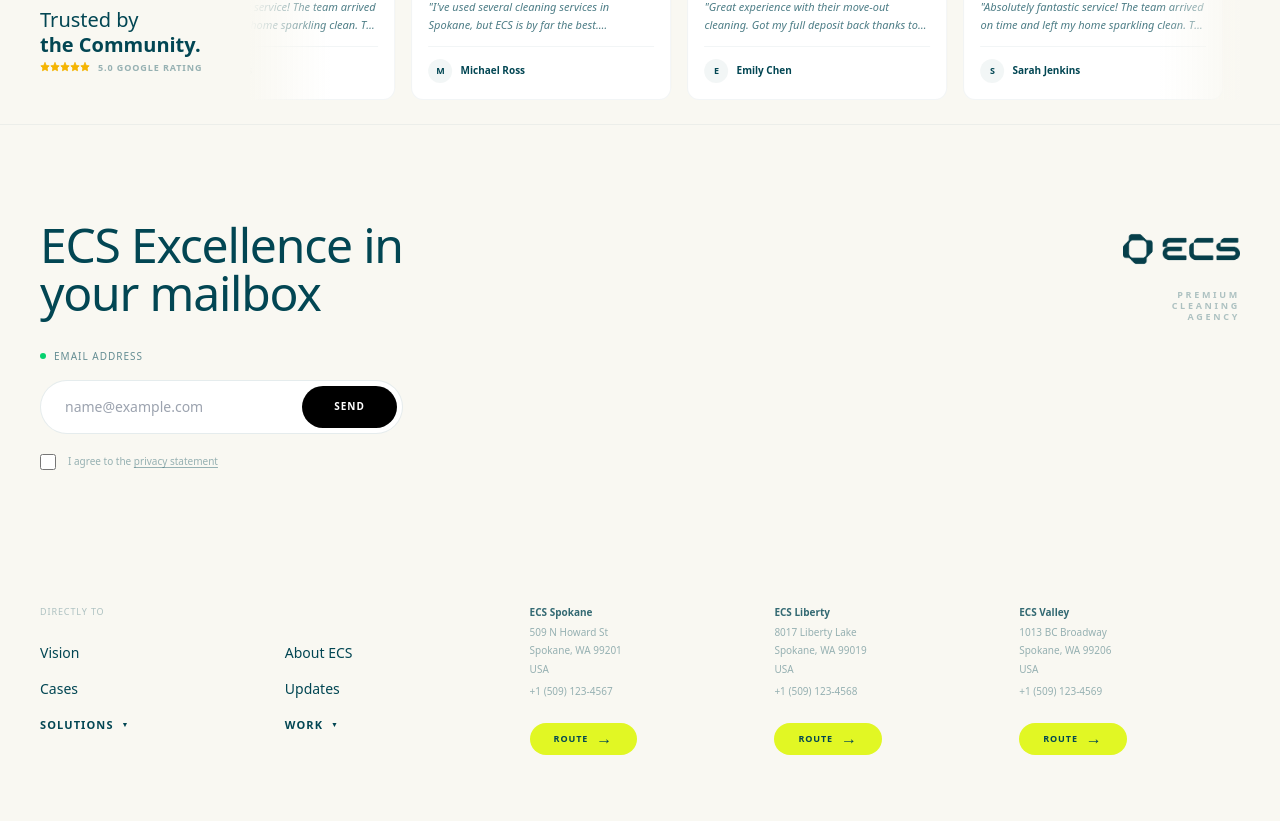
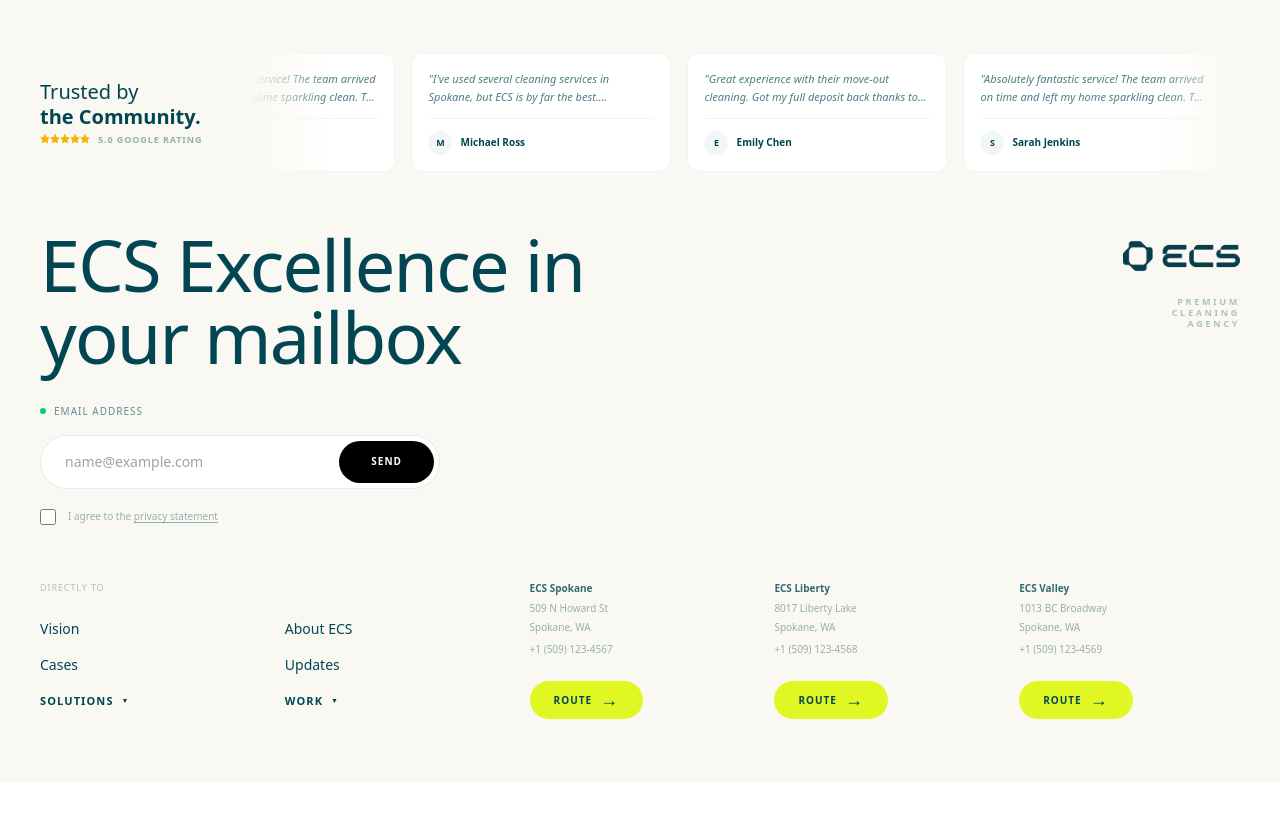
Before and after one commit to renatoquerales28-byte/extreme-cleaning-next, a Next.js app: page / in a window 1280 px wide. Shown: the part 3180-4001 px from the top of the page. After the commit the page ends 3963 px from the top, so only its background shows below. Built offline with nearby package versions, Linux system fonts and the light colour scheme.

Commit message:
UI: Footer as a perfect single-frame viewport with integrated social proof and no borders

```diff
--- a/src/components/landing/FooterSection.tsx
+++ b/src/components/landing/FooterSection.tsx
@@ -9,10 +9,10 @@ import { motion } from "framer-motion";
 
 export default function FooterSection() {
     return (
-        <footer className="w-full bg-[#F9F8F2] text-[#024653] lg:h-screen min-h-[950px] flex flex-col justify-start relative z-10 overflow-hidden">
+        <footer id="footer" className="w-full bg-[#F9F8F2] text-[#024653] h-screen min-h-[850px] flex flex-col justify-start relative z-10 overflow-hidden snap-start">
 
-            {/* --- NEW: SOCIAL PROOF MARQUEE AT THE VERY TOP --- */}
-            <div className="w-full bg-transparent pt-12 pb-6 border-b border-[#024653]/5">
+            {/* --- SOCIAL PROOF MARQUEE (Top of Footer, no separation line) --- */}
+            <div className="w-full bg-transparent pt-[120px] pb-6">
                 <div className="max-w-[1700px] mx-auto px-6 lg:px-10">
                     <div className="flex flex-col lg:flex-row lg:items-center gap-8 lg:gap-12">
                         {/* Title Block */}
@@ -57,7 +57,6 @@ export default function FooterSection() {
                                     </div>
                                 ))}
                             </motion.div>
-                            {/* Gradients to fade edges */}
                             <div className="absolute top-0 left-0 w-20 h-full bg-gradient-to-r from-[#F9F8F2] to-transparent z-10 pointer-events-none" />
                             <div className="absolute top-0 right-0 w-20 h-full bg-gradient-to-l from-[#F9F8F2] to-transparent z-10 pointer-events-none" />
                         </div>
@@ -65,15 +64,15 @@ export default function FooterSection() {
                 </div>
             </div>
 
-            {/* --- MAIN FOOTER CONTENT --- */}
-            <div className="max-w-[1700px] w-full mx-auto px-6 lg:px-10 flex flex-col justify-between flex-1 py-16 lg:py-24">
+            {/* --- MAIN FOOTER CONTENT (Perfectly centered in remaining space) --- */}
+            <div className="max-w-[1700px] w-full mx-auto px-6 lg:px-10 flex flex-col justify-between flex-1 pb-16 pt-8">
 
-                {/* --- TOP SECTION: Newsletter & Brand --- */}
+                {/* --- TOP SECTION --- */}
                 <div className="flex flex-col lg:flex-row justify-between items-start gap-12 lg:gap-0">
 
-                    {/* Left: Newsletter */}
+                    {/* Newsletter Side */}
                     <div className="space-y-8 max-w-xl">
-                        <h2 className="text-4xl lg:text-5xl font-light leading-tight tracking-tight">
+                        <h2 className="text-4xl lg:text-7xl font-light leading-tight tracking-tight">
                             ECS Excellence in <br />
                             your mailbox
                         </h2>
@@ -83,7 +82,7 @@ export default function FooterSection() {
                                 <div className="w-1.5 h-1.5 rounded-full bg-[#05D16E]" />
                                 Email address
                             </div>
-                            <div className="relative group w-full max-w-[380px]">
+                            <div className="relative group w-full max-w-[400px]">
                                 <input
                                     type="email"
                                     placeholder="name@example.com"
@@ -102,9 +101,9 @@ export default function FooterSection() {
                         </div>
                     </div>
 
-                    {/* Right: Brand Block */}
+                    {/* Brand Block */}
                     <div className="flex flex-col items-start lg:items-end lg:text-right space-y-1">
-                        <div className="relative h-14 w-44 md:w-56 overflow-hidden">
+                        <div className="relative h-14 w-44 md:w-56">
                             <Image
                                 src="/brand/logo-full.png"
                                 alt="ECS Logo"
@@ -122,9 +121,7 @@ export default function FooterSection() {
                 </div>
 
                 {/* --- BOTTOM SECTION: Links & Locations --- */}
-                <div className="grid grid-cols-1 lg:grid-cols-5 gap-12 lg:gap-6 pb-8">
-
-                    {/* Col 1: Links Left */}
+                <div className="grid grid-cols-1 lg:grid-cols-5 gap-12 lg:gap-6 pt-12">
                     <div className="space-y-6">
                         <h4 className="text-[9px] font-normal uppercase tracking-widest text-[#024653]/30">DIRECTLY TO</h4>
                         <nav className="flex flex-col gap-4 text-sm font-normal">
@@ -136,7 +133,6 @@ export default function FooterSection() {
                         </nav>
                     </div>
 
-                    {/* Col 2: Links Right */}
                     <div className="space-y-6 lg:pt-8">
                         <nav className="flex flex-col gap-4 text-sm font-normal pt-1.5">
                             <Link href="/about" className="hover:opacity-60 transition-opacity">About ECS</Link>
@@ -147,11 +143,10 @@ export default function FooterSection() {
                         </nav>
                     </div>
 
-                    {/* Locations Grid */}
                     {[
-                        { name: "ECS Spokane", addr: "509 N Howard St", city: "Spokane, WA 99201", country: "USA", phone: "+1 (509) 123-4567" },
-                        { name: "ECS Liberty", addr: "8017 Liberty Lake", city: "Spokane, WA 99019", country: "USA", phone: "+1 (509) 123-4568" },
-                        { name: "ECS Valley", addr: "1013 BC Broadway", city: "Spokane, WA 99206", country: "USA", phone: "+1 (509) 123-4569" }
+                        { name: "ECS Spokane", addr: "509 N Howard St", city: "Spokane, WA", phone: "+1 (509) 123-4567" },
+                        { name: "ECS Liberty", addr: "8017 Liberty Lake", city: "Spokane, WA", phone: "+1 (509) 123-4568" },
+                        { name: "ECS Valley", addr: "1013 BC Broadway", city: "Spokane, WA", phone: "+1 (509) 123-4569" }
                     ].map((loc, i) => (
                         <div key={i} className="space-y-6">
                             <div className="space-y-1">
@@ -159,12 +154,11 @@ export default function FooterSection() {
                                 <div className="text-[10px] space-y-0.5 font-normal leading-relaxed opacity-40">
                                     <p>{loc.addr}</p>
                                     <p>{loc.city}</p>
-                                    <p>{loc.country}</p>
                                     <p className="pt-1">{loc.phone}</p>
                                 </div>
                             </div>
-                            <button className="inline-flex items-center gap-2 px-6 py-2 bg-[#E1F724] text-[#024653] rounded-full text-[9px] font-bold uppercase tracking-widest hover:scale-105 transition-all">
-                                ROUTE <span className="text-base leading-none translate-y-[-1px]">→</span>
+                            <button className="inline-flex items-center gap-2 px-6 py-2.5 bg-[#E1F724] text-[#024653] rounded-full text-[10px] font-bold uppercase tracking-widest hover:scale-105 transition-all">
+                                ROUTE <span className="text-lg leading-none translate-y-[-1px]">→</span>
                             </button>
                         </div>
                     ))}
```
